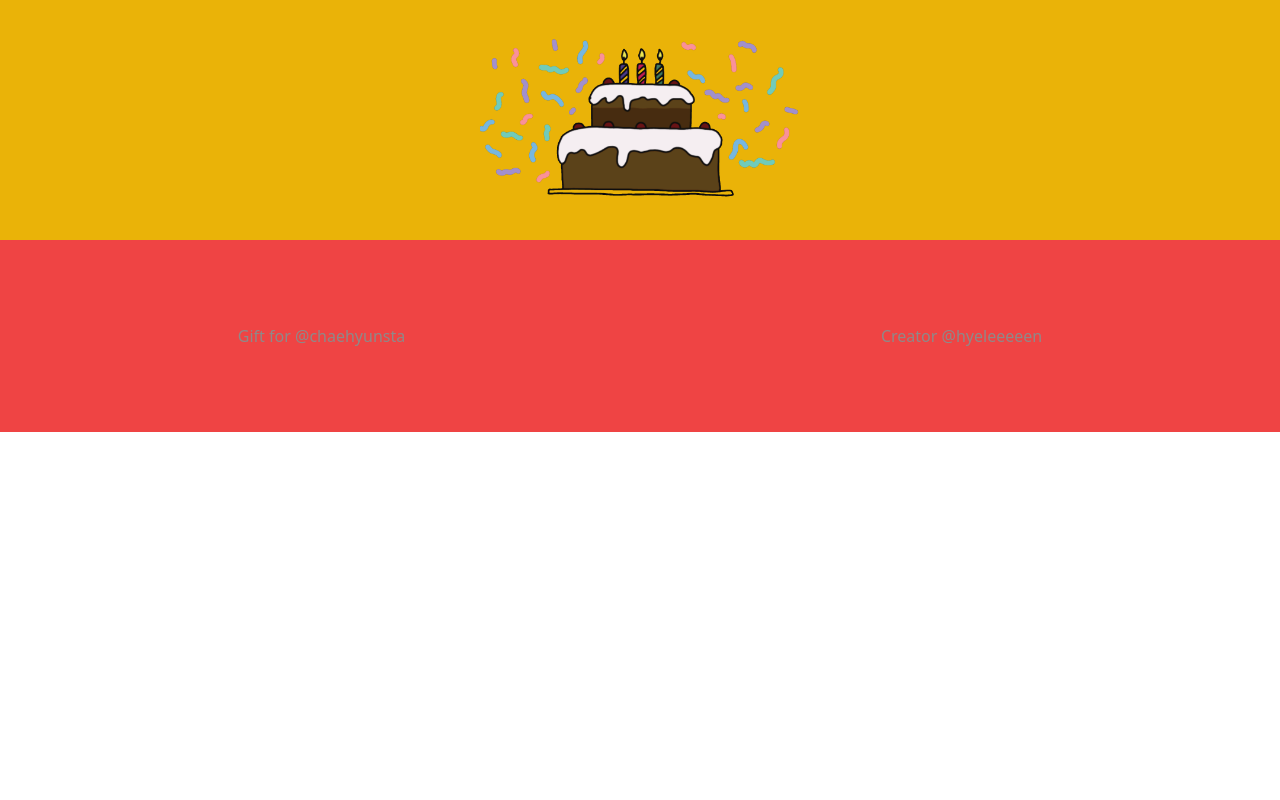
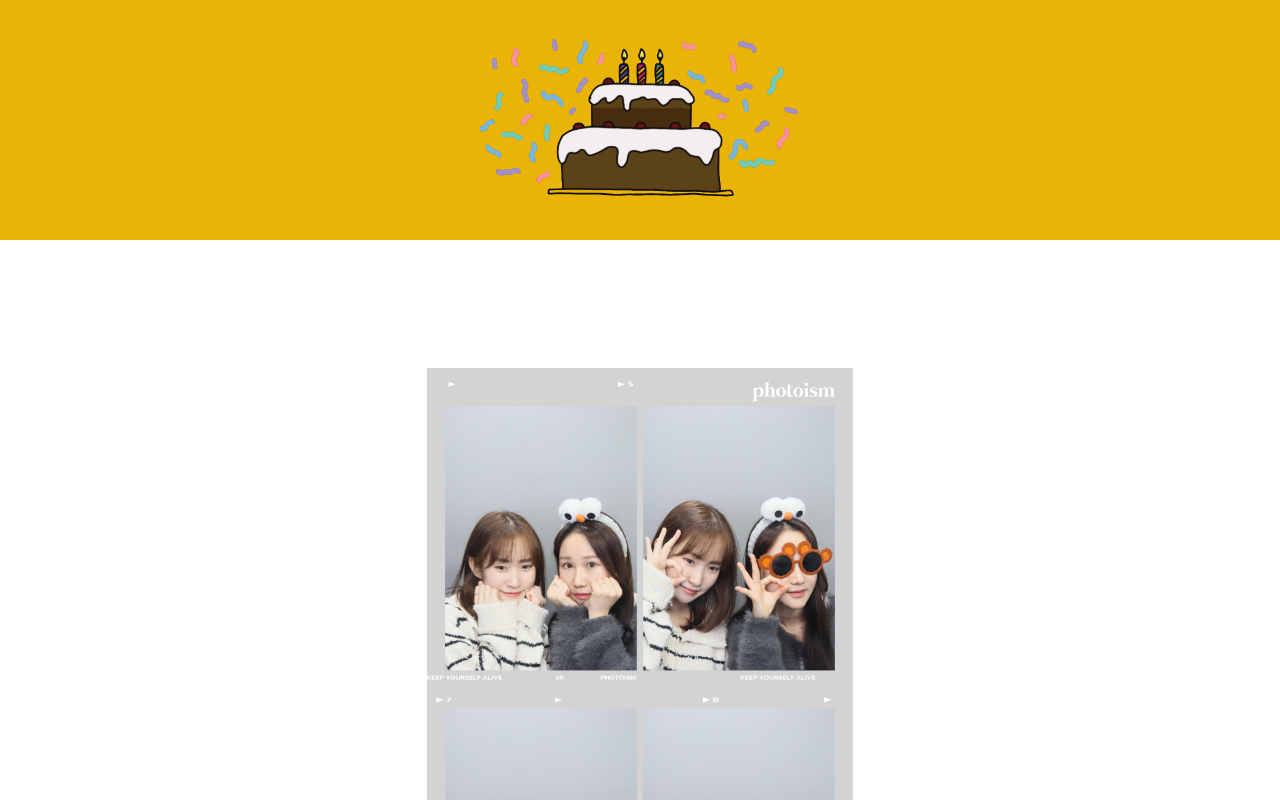
Before and after one commit to hyeleeeeen/birthday_project, a JavaScript app: page / in a window 1280 px wide. Shown: the top 800 px of the page. Built offline with nearby package versions, Linux system fonts and the light colour scheme.

Commit message:
홈 화면 구현

```diff
--- a/src/components/MainView.js
+++ b/src/components/MainView.js
@@ -3,8 +3,13 @@ import mainpic from '../asset/images/mainpic.jpeg';
 const MainView = () => {
   return (
     <>
-      <div className="bg-black-500 w-50"></div>
-      {/* <img src={mainpic} alt="pic" /> */}
+      <div className="flex flex-col font-bold text-2xl text-gray-500 mt-32 mb-32 ">
+        <img
+          src={mainpic}
+          alt="pic"
+          className="xl:w-1/3 lg:w-1/2 md:w-1/2 max-md:w-3/4 m-auto"
+        />
+      </div>
     </>
   );
 };
```
